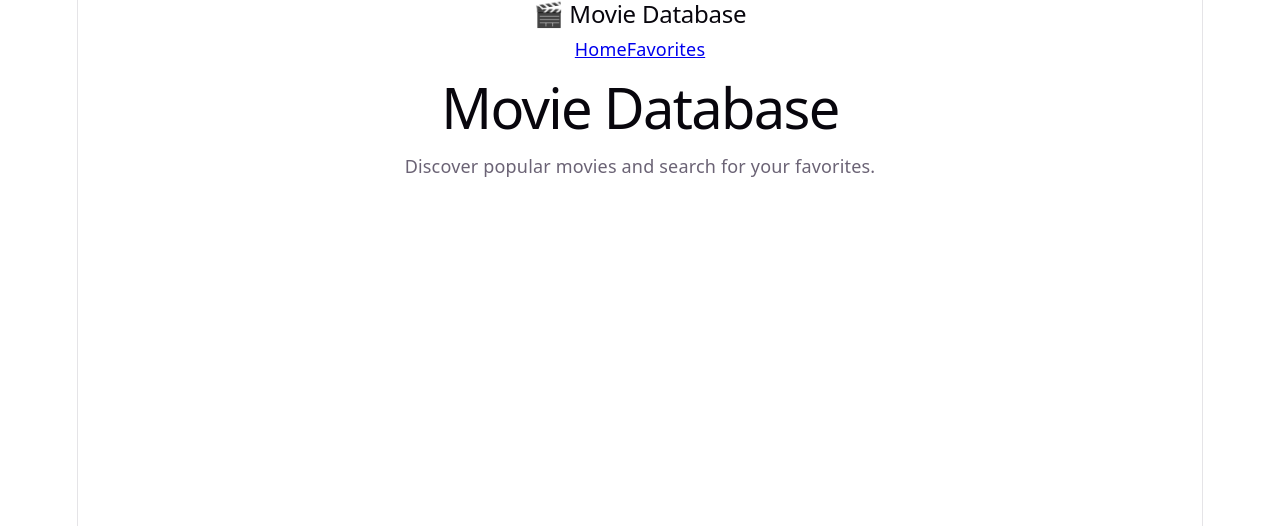
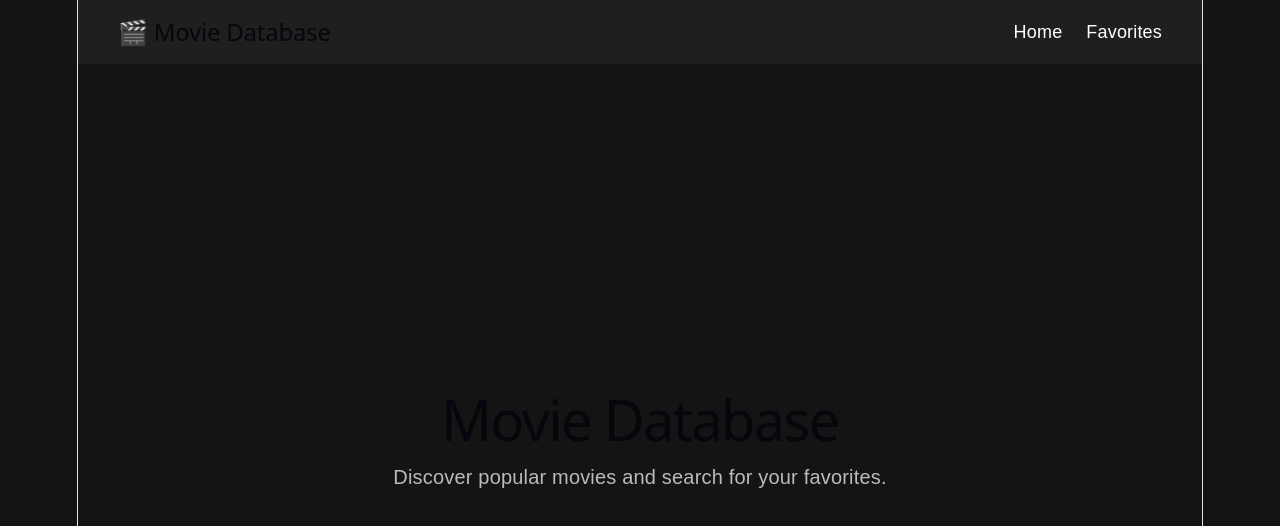
Before and after one commit to jbloch100/movie-database, a React (Vite) app: page / in a window 1280 px wide. Shown: the top 526 px of the page. Built offline with nearby package versions, Linux system fonts and the light colour scheme.

Commit message:
Styled navigation and app layout

```diff
--- /dev/null
+++ b/src/App.css
@@ -0,0 +1,49 @@
+body {
+  margin: 0;
+  font-family: Arial, sans-serif;
+  background: #141414;
+  color: white;
+}
+
+nav {
+  background: #1f1f1f;
+  padding: 18px 40px;
+
+  display: flex;
+  justify-content: space-between;
+  align-items: center;
+}
+
+nav h2 {
+  margin: 0;
+}
+
+nav div {
+  display: flex;
+  gap: 24px;
+}
+
+nav a {
+  color: white;
+  text-decoration: none;
+  font-size: 18px;
+}
+
+nav a:hover {
+  color: #e50914;
+}
+
+main {
+  max-width: 1200px;
+  margin: auto;
+  padding: 40px 20px;
+}
+
+h1 {
+  font-size: 42px;
+}
+
+p {
+  font-size: 20px;
+  color: #bbbbbb;
+}
--- a/src/App.tsx
+++ b/src/App.tsx
@@ -2,6 +2,7 @@ import { Route, Routes } from "react-router-dom";
 import Navbar from "./components/Navbar";
 import Home from "./pages/Home";
 import Favorites from "./pages/Favorites";
+import "./App.css"
 
 function App() {
   return (
```
